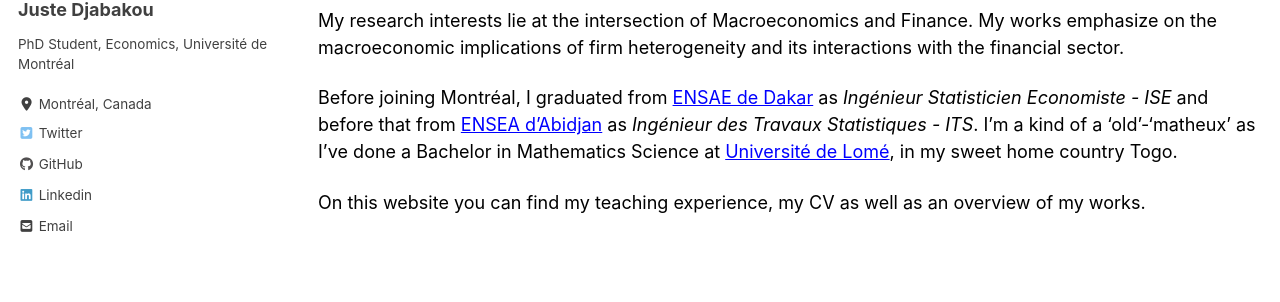
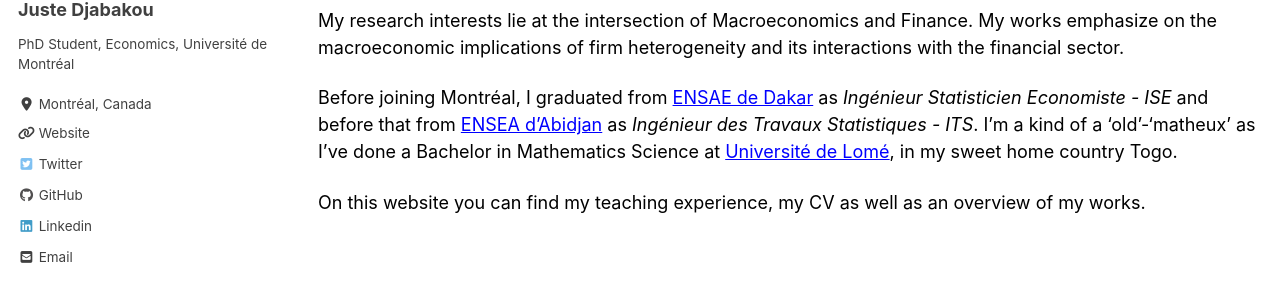
Before and after one commit to justedjabakou/justedjabakou.github.io, a Jekyll site: the page built from index.md, in a window 1280 px wide and 900 px high. Shown: the part 212-514 px from the top of the window. Built offline with Jekyll 4.4.1, drawn with Linux system fonts in a browser that asks for light colours; cached includes are drawn as plain includes; nearby versions of some CDN libraries; the list of posts is cut into pages by our own code.

Commit message:
Update _config.yml

```diff
--- a/_config.yml
+++ b/_config.yml
@@ -121,7 +121,7 @@ author:
       color: "red"
     - label: "Website"
       icon: "fas fa-fw fa-link"
-      # url: "https://your-website.com"
+      url: "https://justedjabakou.github.io"
     - label: "Twitter"
       icon: "fab fa-fw fa-twitter-square" #"fab fa-twitter fa-2x"
       color: "#1DA1F2"
@@ -224,7 +224,7 @@ sass:
 
 # Outputting
 permalink: /:categories/:title/
-paginate: 5 # amount of posts to show
+paginate: 7 # amount of posts to show
 paginate_path: /page:num/
 timezone: # https://en.wikipedia.org/wiki/List_of_tz_database_time_zones
 
```
